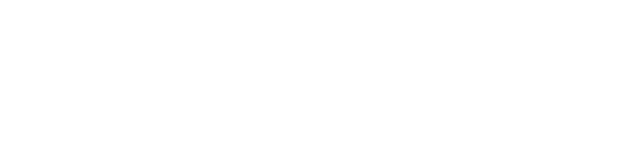
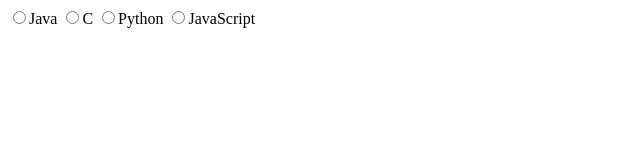
Before and after one commit to acciojob/quiz-shiva-saini, a website: page main.html in a window 1280 px wide. Shown: the whole page, without its empty margins (0-640 px from the left). Drawn offline with Linux system fonts and the light colour scheme.

Commit message:
created a submission

```diff
--- a/main.html
+++ b/main.html
@@ -10,7 +10,12 @@
 	<!-- the entire body must be written by student -->
     <script type="text/javascript" src="./script.js">
 </script>
-
+<div>
+	<input type="radio" name="option">Java
+	<input type="radio" name="option">C
+	<input type="radio" name="option">Python
+	<input type="radio" name="option">JavaScript
+</div>
 </body>
 
 </html>
```
